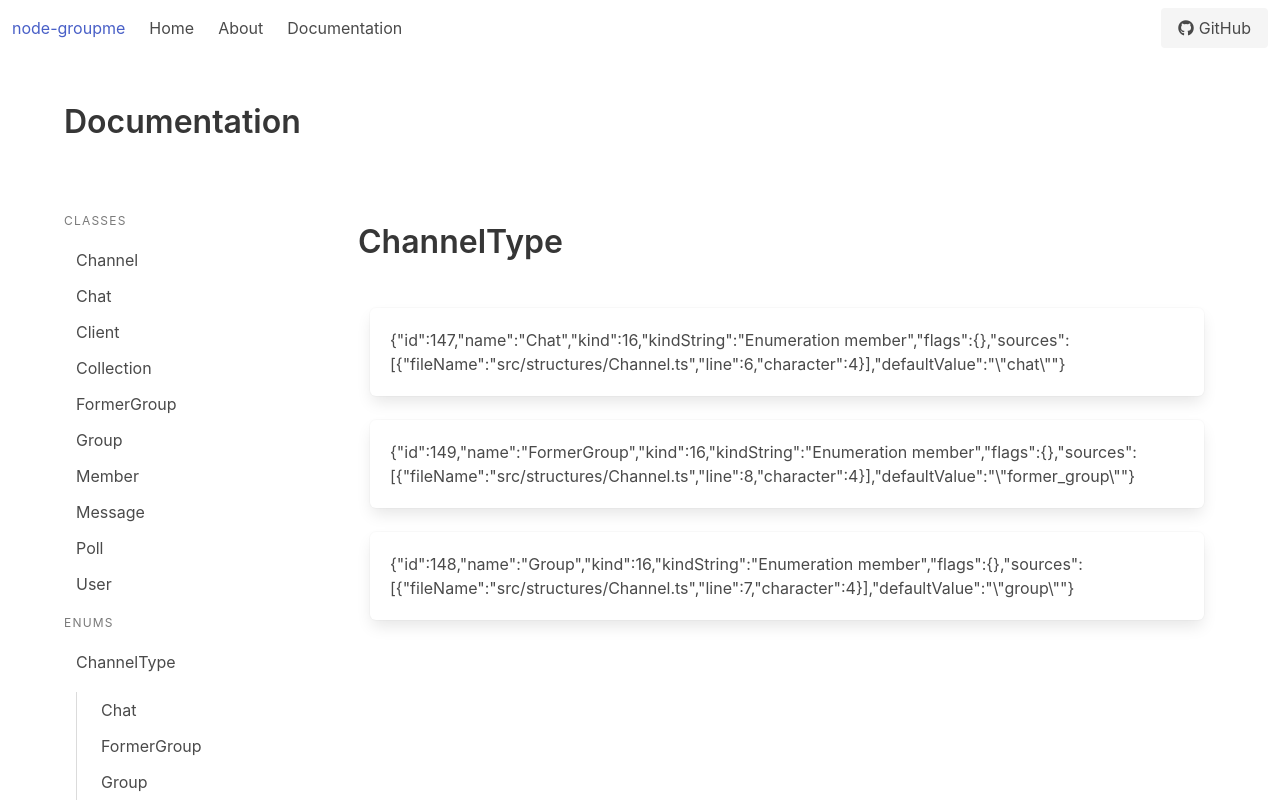
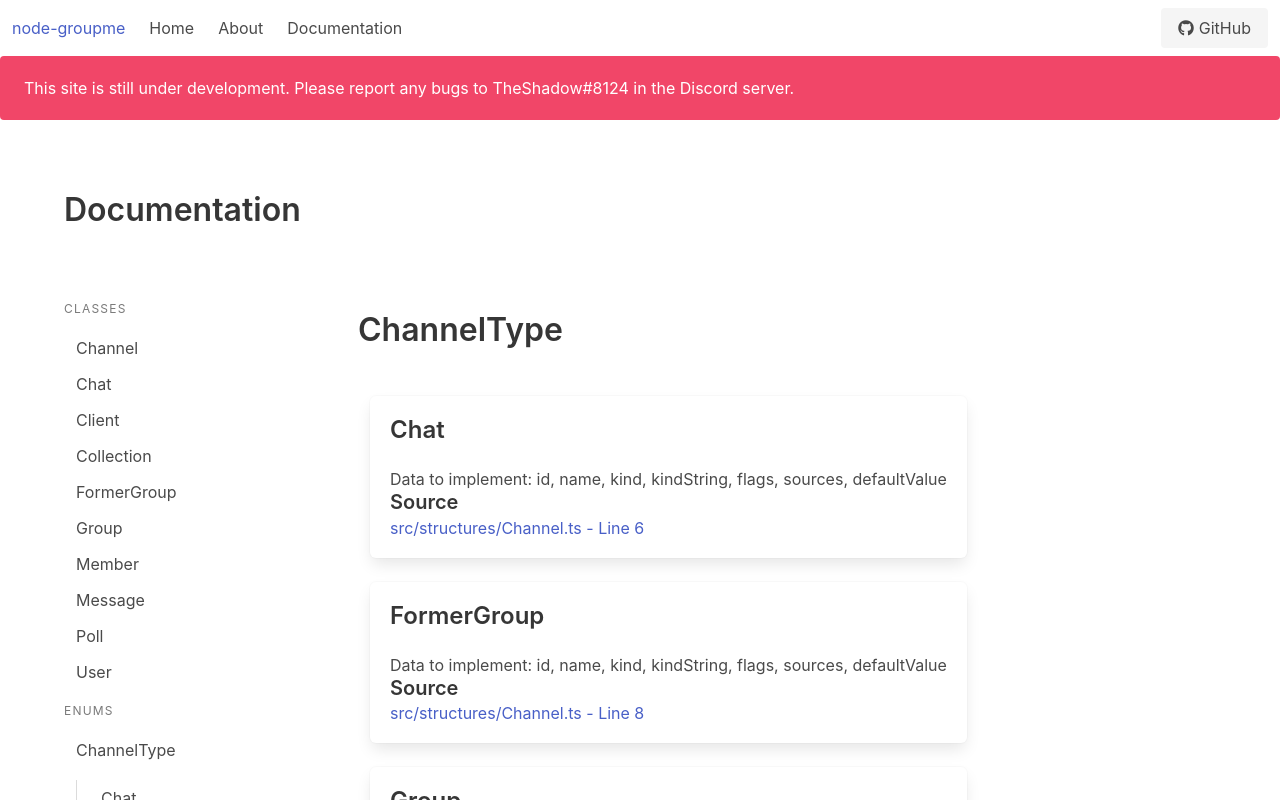
Before and after one commit to groupme-js/newdocs, a Next.js app: page /docs/ChannelType in a window 1280 px wide. Shown: the top 800 px of the page. Built offline with nearby package versions, Linux system fonts and the light colour scheme.

Commit message:
add more docs stuff

```diff
--- a/pages/_app.js
+++ b/pages/_app.js
@@ -10,6 +10,8 @@ function MyApp({ Component, pageProps }) {
                 <meta name="viewport" content="width=device-width, initial-scale=1" />
             </Head>
             <Navbar />
+            <div class="notification is-danger">This site is still under development. Please report any bugs to TheShadow#8124 in the Discord server.</div>
+
             <Component {...pageProps} />
         </>
     )
--- a/pages/docs/[id].js
+++ b/pages/docs/[id].js
@@ -42,7 +42,22 @@ export default function Docs({ childData, active }) {
                                 return (
                                     <div className="tile is-parent" key={active}>
                                         <a id={active}>
-                                            <div className="tile is-child box">{JSON.stringify(x)}</div>
+                                            <div className="tile is-child box is-fullwidth">
+                                                <p class="title is-4">{x.name}</p>
+                                                <p class="">
+                                                    Data to implement: {Object.keys(x).join(", ")}
+                                                </p>
+                                                {x.sources ? <p className="title is-5">Source</p> : null}
+                                                {x?.sources?.map((source) => {
+                                                    return (
+                                                        <p class="subtitle is-6">
+                                                            <a href={"https://github.com/groupme-js/node-groupme/tree/main/" + source.fileName + "#L" + source.line}>
+                                                                {source.fileName} - Line {source.line}
+                                                            </a>
+                                                        </p>
+                                                    )
+                                                })}
+                                            </div>
                                         </a>
                                     </div>
                                 )
```
Lines whose indentation alone changed are shown as unchanged.
